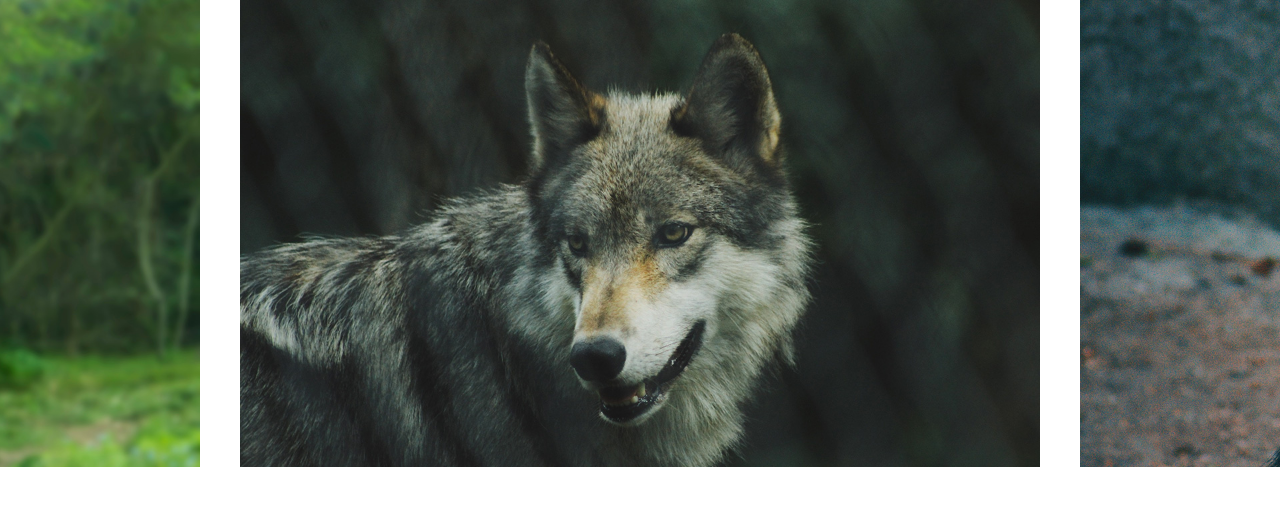
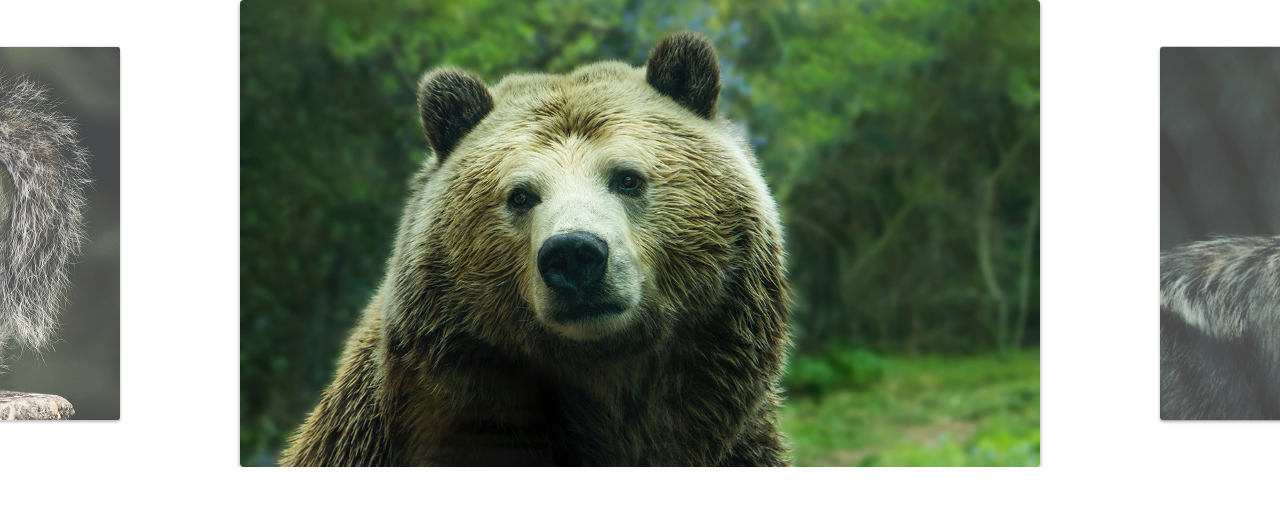
Before and after one commit to ElessarFs/origamid-slide, a plain HTML site: page index.html in a window 1280 px wide. Drawn offline with Linux system fonts and the light colour scheme.

Commit message:
ajustes no estilo dos slideativo e resize window + debounce

```diff
--- a/css/style.css
+++ b/css/style.css
@@ -21,9 +21,25 @@ img {
   display: flex;
 }
 
+.slide:hover {
+  will-change: transform;
+}
+
 .slide li {
   width: 80vw;
   flex-shrink: 0;
   max-width: 800px;
   margin: 0 20px;
+
+  border-radius: 4px;
+  overflow: hidden;
+  box-shadow: 0 2px 4px rgba(0, 0, 0, 0.4);
+  opacity: 0.8;
+  transform: scale(0.8);
+  transition: 0.3s;
 }
+
+.slide li.active {
+  opacity: 1;
+  transform: scale(1);
+}
--- a/js/script.js
+++ b/js/script.js
@@ -3,4 +3,3 @@ import Slide from "./slide.js";
 const slide = new Slide(".slide", ".slide-wrapper");
 slide.init();
 slide.changeSlide(2);
-slide.activeNextSlide();
--- a/js/slide.js
+++ b/js/slide.js
@@ -1,3 +1,5 @@
+import debounce from "./debounce.js";
+
 export default class Slide {
   constructor(slide, wrapper) {
     this.slide = document.querySelector(slide);
@@ -7,6 +9,7 @@ export default class Slide {
       startX: 0,
       movement: 0,
     };
+    this.activeClass = "active";
   }
 
   transition(active) {
@@ -55,6 +58,7 @@ export default class Slide {
   }
 
   changeSlideOnEnd() {
+    //TODO 120 foi uma medida escolhida de forma arbritária, pode ser uma boa calcular algo melhor
     if (this.dist.movement > 120 && this.index.next !== undefined) {
       this.activeNextSlide();
     } else if (this.dist.movement < -120 && this.index.prev !== undefined) {
@@ -69,12 +73,6 @@ export default class Slide {
     this.wrapper.addEventListener("touchstart", this.onStart);
     this.wrapper.addEventListener("mouseup", this.onEnd);
     this.wrapper.addEventListener("touchend", this.onEnd);
-  }
-
-  bindEvents() {
-    this.onStart = this.onStart.bind(this);
-    this.onMove = this.onMove.bind(this);
-    this.onEnd = this.onEnd.bind(this);
   }
 
   //Slides config
@@ -93,7 +91,6 @@ export default class Slide {
         element,
       };
     });
-    console.log(this.slideArray);
   }
 
   slidesIndexNav(index) {
@@ -109,7 +106,15 @@ export default class Slide {
     const activeSlide = this.slideArray[index];
     this.moveSlide(activeSlide.position);
     this.slidesIndexNav(index);
+    this.changeActiveClass();
     this.dist.finalPosition = activeSlide.position;
+  }
+
+  changeActiveClass() {
+    this.slideArray.forEach(({ element }) =>
+      element.classList.remove(this.activeClass),
+    );
+    this.slideArray[this.index.active].element.classList.add(this.activeClass);
   }
 
   activePrevSlide() {
@@ -124,11 +129,31 @@ export default class Slide {
     }
   }
 
+  onResize() {
+    setTimeout(() => {
+      console.log("executei");
+      this.slidesConfig();
+      this.changeSlide(this.index.active);
+    }, 100);
+  }
+
+  addResizeEvent() {
+    window.addEventListener("resize", this.onResize);
+  }
+
+  bindEvents() {
+    this.onStart = this.onStart.bind(this);
+    this.onMove = this.onMove.bind(this);
+    this.onEnd = this.onEnd.bind(this);
+    this.onResize = debounce(this.onResize.bind(this), 200);
+  }
+
   init() {
     this.bindEvents();
+    this.transition(true);
     this.addSlideEvents();
-    this.transition(true);
     this.slidesConfig();
+    this.addResizeEvent();
     return this;
   }
 }
```
